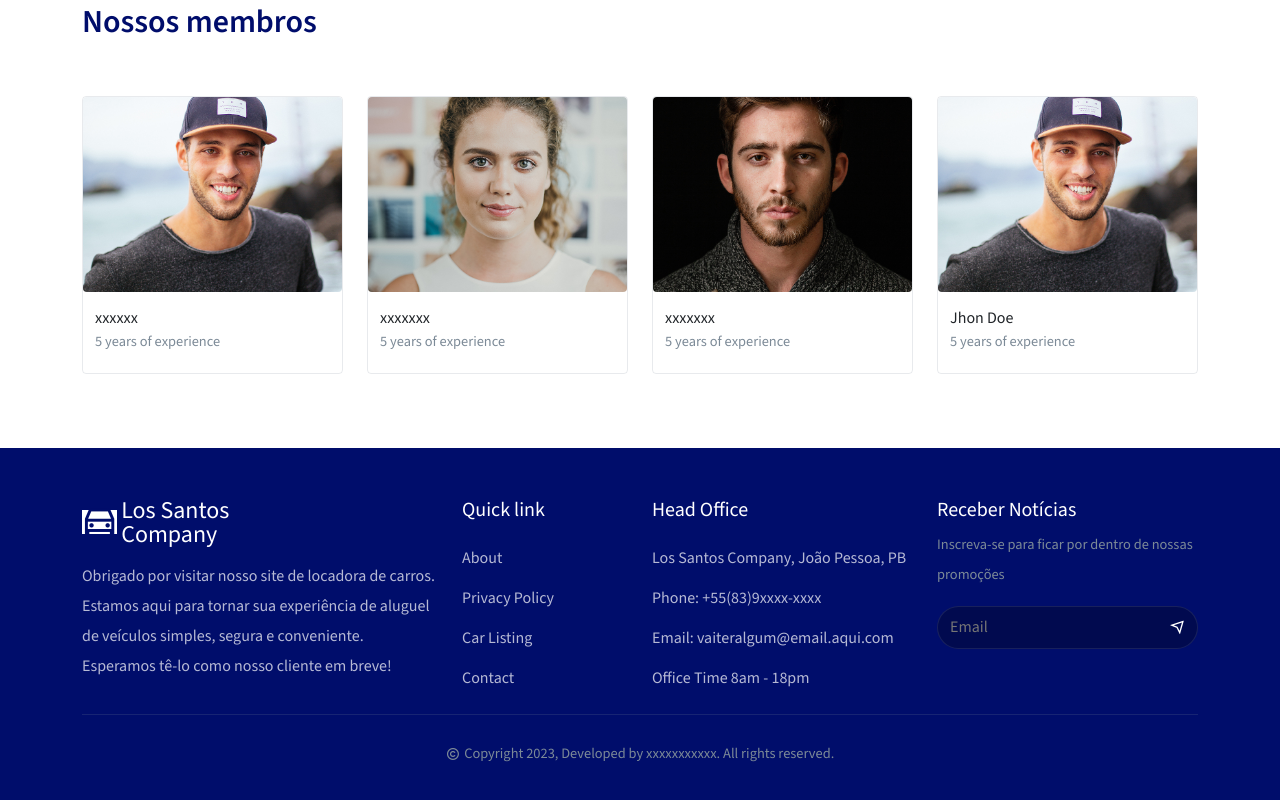
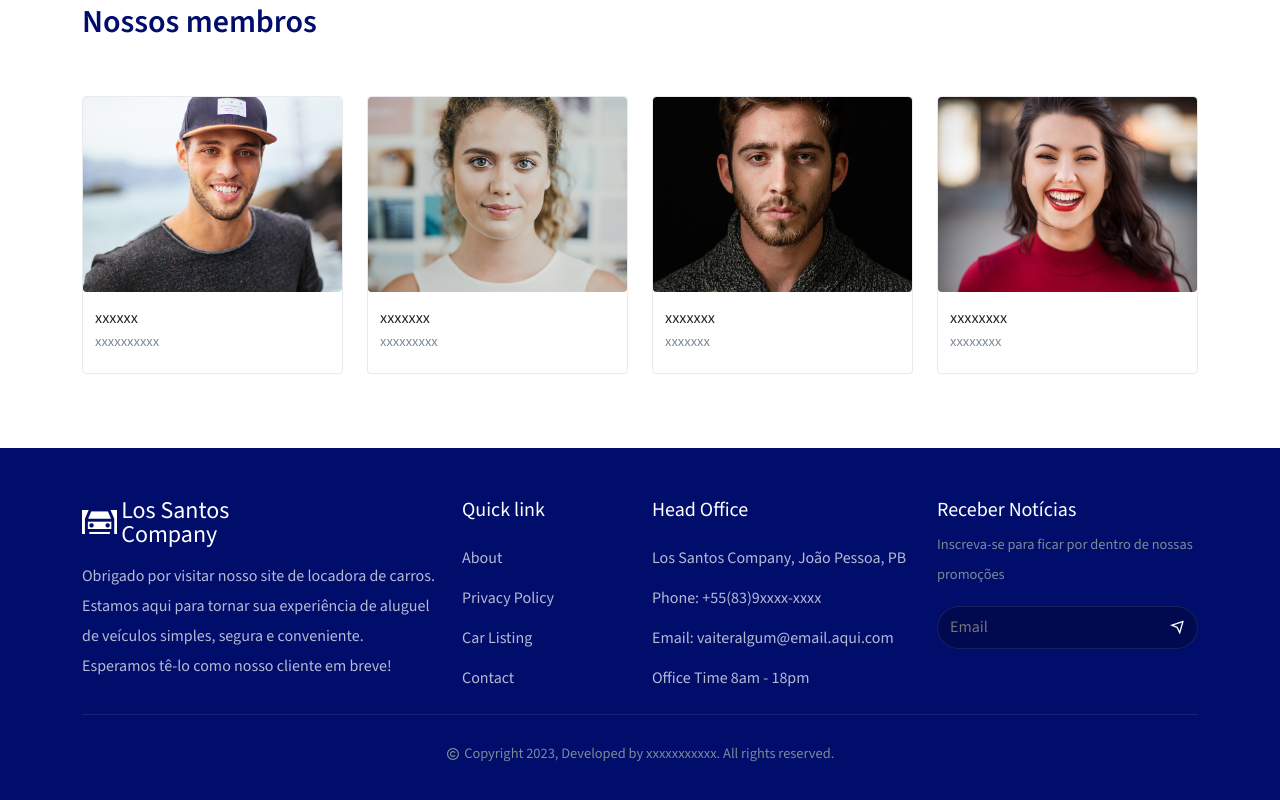
Before and after one commit to locadora-carros/front, a React (Create React App) app: page /About in a window 1280 px wide. Shown: the part 1758-2558 px from the top of the page. Built offline with nearby package versions, Linux system fonts and the light colour scheme.

Commit message:
our members

```diff
--- a/src/components/UI/OurMembers.jsx
+++ b/src/components/UI/OurMembers.jsx
@@ -5,13 +5,14 @@ import { Link } from 'react-router-dom'
 import ava01 from "../../assets/all-images/ava-1.jpg";
 import ava02 from "../../assets/all-images/ava-2.jpg";
 import ava03 from "../../assets/all-images/ava-3.jpg";
+import ava04 from "../../assets/all-images/ava-4.jpg"
 
 
 
 const OUR__MEMBERS = [
     {
         name: "xxxxxx",
-        experience: "5 years of experience",
+        experience: "xxxxxxxxxx",
         fbUrl: "#",
         instUrl: "#",
         twitUrl: "#",
@@ -21,7 +22,7 @@ const OUR__MEMBERS = [
 
     {
         name: "xxxxxxx",
-        experience: "5 years of experience",
+        experience: "xxxxxxxxx",
         fbUrl: "#",
         instUrl: "#",
         twitUrl: "#",
@@ -31,7 +32,7 @@ const OUR__MEMBERS = [
 
     {
         name: "xxxxxxx",
-        experience: "5 years of experience",
+        experience: "xxxxxxx",
         fbUrl: "#",
         instUrl: "#",
         twitUrl: "#",
@@ -40,13 +41,13 @@ const OUR__MEMBERS = [
     },
 
     {
-        name: "Jhon Doe",
-        experience: "5 years of experience",
+        name: "xxxxxxxx",
+        experience: "xxxxxxxx",
         fbUrl: "#",
         instUrl: "#",
         twitUrl: "#",
         linkedinUrl: "#",
-        imgUrl: ava01,
+        imgUrl: ava04,
     },
 ];
 
```
